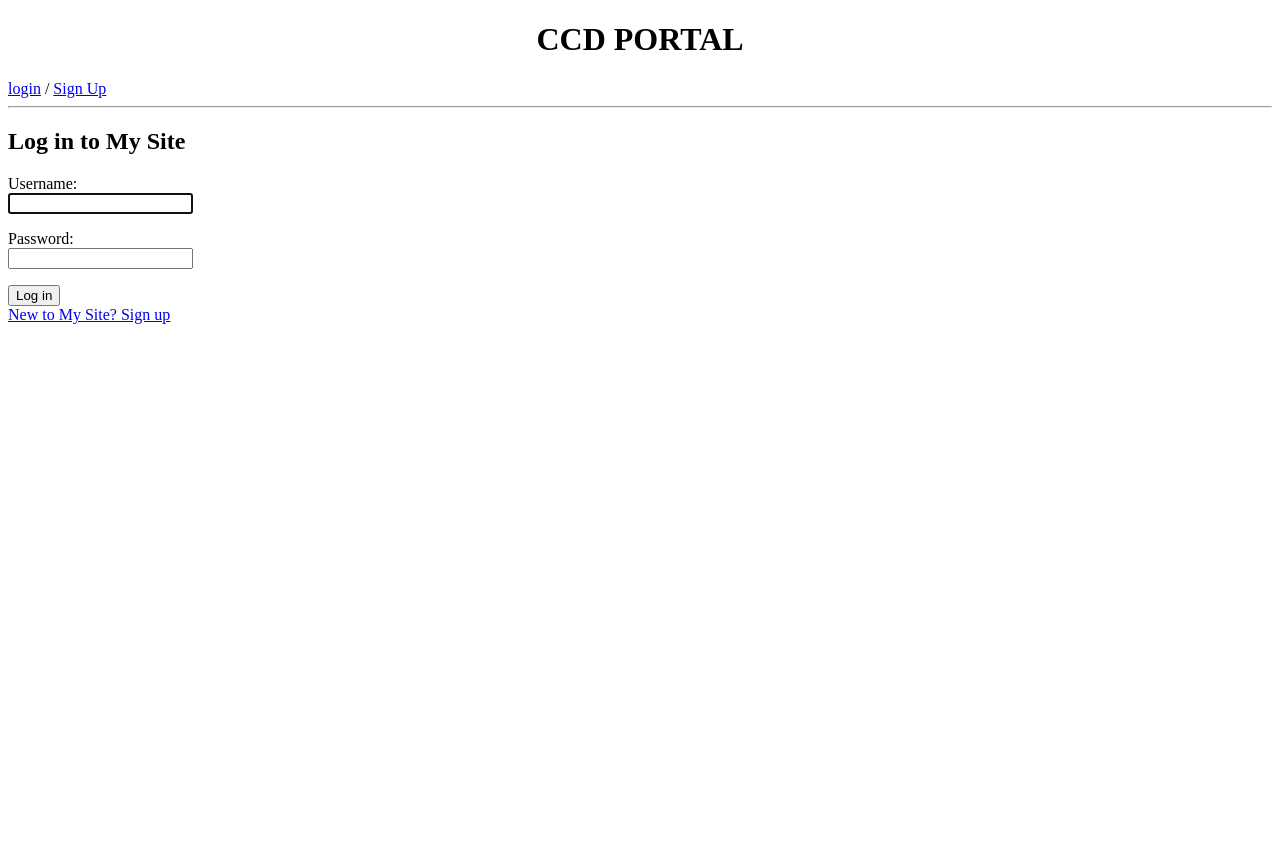
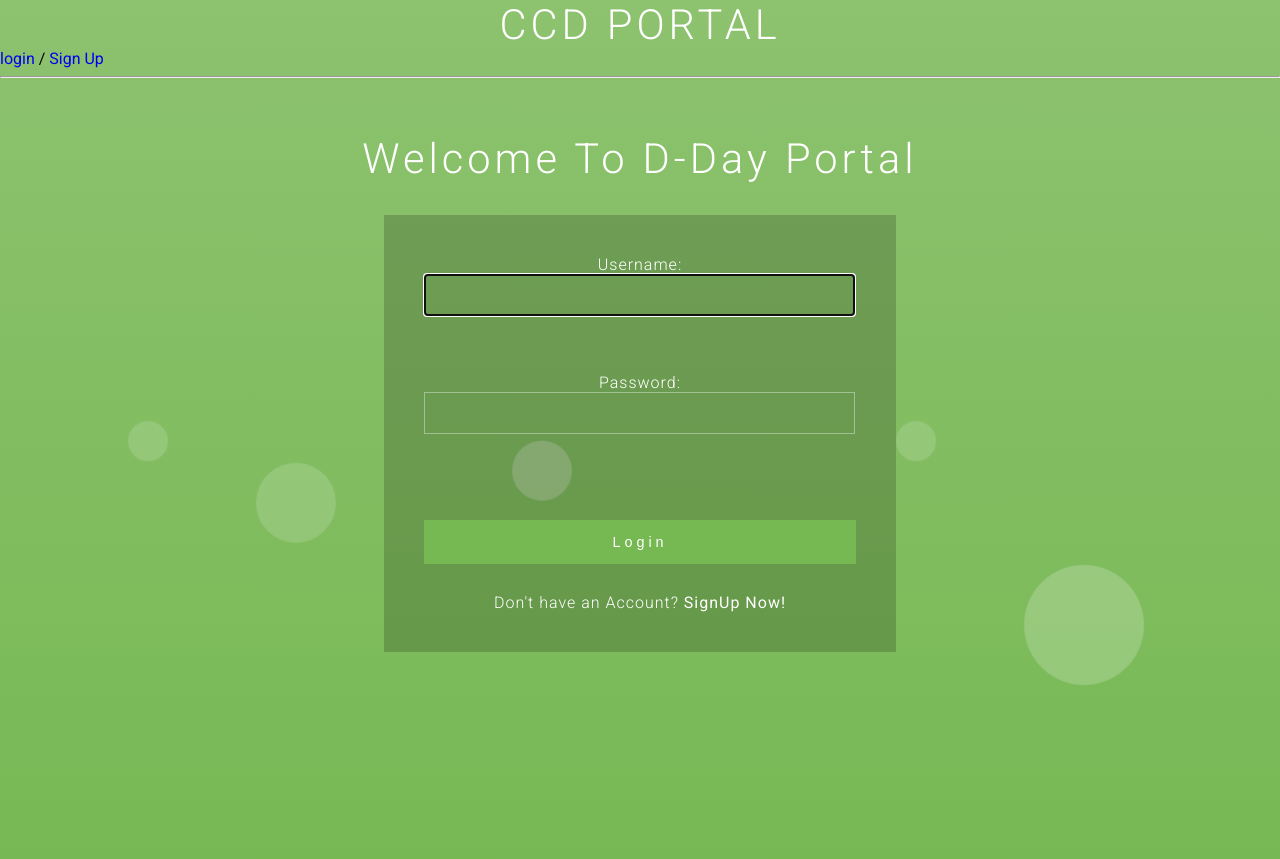
Before and after one commit to humamkhan2k/CCD-Portal, a Django app: page /login/ in a window 1280 px wide. Shown: the top 859 px of the page. Run offline with Django 3.2, Linux system fonts and the light colour scheme.

Commit message:
css added

```diff
--- a/CCD/CCD/settings.py
+++ b/CCD/CCD/settings.py
@@ -27,7 +27,9 @@ DEBUG = True
 
 ALLOWED_HOSTS = []
 
-
+STATICFILES_DIRS =[
+     os.path.join(BASE_DIR, 'CCD/static')
+]
 # Application definition
 
 INSTALLED_APPS = [
--- a/CCD/CCD/templates/header.html
+++ b/CCD/CCD/templates/header.html
@@ -1,10 +1,22 @@
+{% load static %}
+
 <!DOCTYPE html>
 <html lang="en">
   <head>
     <meta charset="utf-8">
     <title>{% block title %}CCD-PORTAL{% endblock %}</title>
+    <meta name="viewport" content="width=device-width, initial-scale=1">
+    <meta http-equiv="Content-Type" content="text/html; charset=utf-8" />
+    <script type="application/x-javascript"> addEventListener("load", function() { setTimeout(hideURLbar, 0); }, false); function hideURLbar(){ window.scrollTo(0,1); } </script>
+    <!-- Custom Theme files -->
+    <link href="{% static 'style.css' %}" rel="stylesheet" type="text/css" media="all" />
+    <!-- //Custom Theme files -->
+    <!-- web font -->
+    <link href="//fonts.googleapis.com/css?family=Roboto:300,300i,400,400i,700,700i" rel="stylesheet">
+    <!-- //web font -->
   </head>
   <body>
+
     <header>
       <h1 align="center">CCD PORTAL</h1>
       {% if user.is_authenticated %}
--- a/CCD/CCD/templates/login.html
+++ b/CCD/CCD/templates/login.html
@@ -1,10 +1,17 @@
 {% extends 'header.html' %}
 
 {% block content %}
-  <h2>Log in to My Site</h2>
+
   {% if form.errors %}
     <p style="color: red">Your username and password didn't match. Please try again.</p>
   {% endif %}
+
+  <!-- main -->
+  <div class="main-w3layouts wrapper">
+    <h1>Welcome to D-Day Portal</h1>
+    <div class="main-agileinfo">
+      <div class="agileits-top">
+
       <form method="post">
       {% csrf_token %}
       <input type="hidden" name="next" value="{{ next }}" />
@@ -12,6 +19,8 @@
         <p>
           {{ field.label_tag }}<br>
         {{ field }}<br>
+          <br>
+          <br>
           {% for error in field.errors %}
             <p style="color: red">{{ error }}</p>
           {% endfor %}
@@ -20,7 +29,27 @@
           {% endif %}
         </p>
       {% endfor %}
-    <button type="submit">Log in</button><br>
-    <a href="{% url 'signup' %}">New to My Site? Sign up</a>
+    <input type="submit" value="Login">
   </form>
+
+        <p>Don't have an Account? <a href="{% url 'signup' %}"> SignUp Now!</a></p>
+      </div>
+    </div>
+
+    <ul class="colorlib-bubbles">
+      <li></li>
+      <li></li>
+      <li></li>
+      <li></li>
+      <li></li>
+      <li></li>
+      <li></li>
+      <li></li>
+      <li></li>
+      <li></li>
+    </ul>
+  </div>
+  <!-- //main -->
+
+
 {% endblock %}
```
Also changed, not shown: CCD/CCD/templates/user.html (+9 -19 lines), CCD/CCD/static/style.css (renamed from CCD/CCD/templates/style.css), CCD/CCD/templates/signup.html (line endings or trailing spaces), CCD/db.sqlite3. Lines whose indentation alone changed are shown as unchanged.
